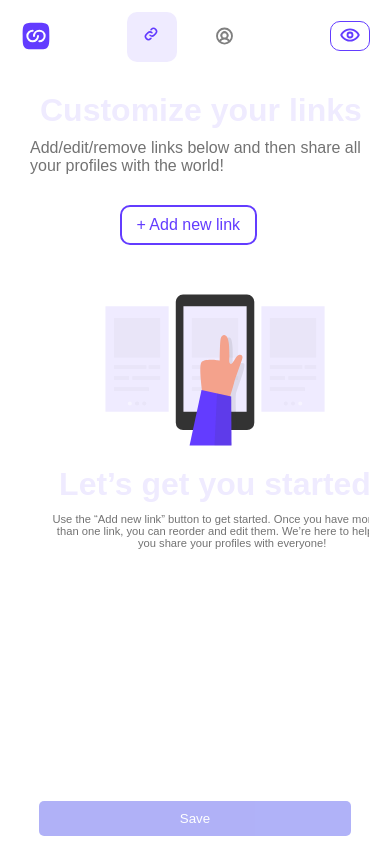
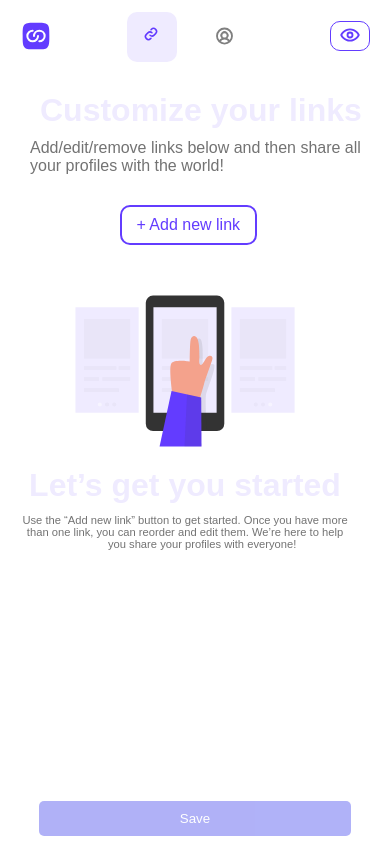
Before and after one commit to DEvARyan77/devlink, a Next.js app: page /1 in a window 390 px wide. Built offline with nearby package versions, Linux system fonts and the light colour scheme.

Commit message:
Update Empty.css

```diff
--- a/src/app/[id]/Empty.css
+++ b/src/app/[id]/Empty.css
@@ -26,9 +26,9 @@
 
 @media (min-width: 10px) and (max-width: 765px) {
     #Empty {
-        margin-left: 0;
+        margin-left: -30px;
         width: 100vw;
-        padding: 0 10px; /* Add some padding for mobile */
+        padding: 0 0px; /* Add some padding for mobile */
     }
     #Empty pre {
         font-size: 0.7rem;
```
